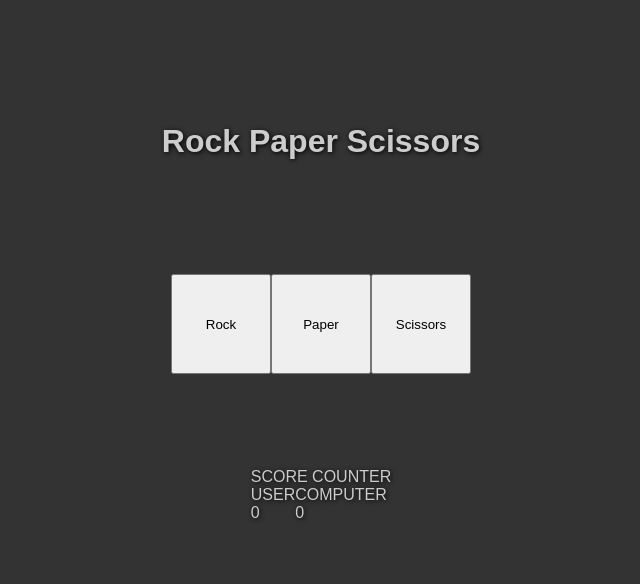
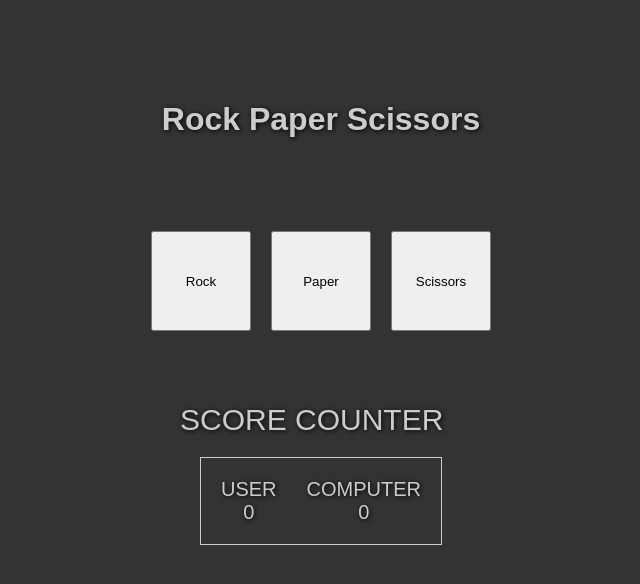
Before and after one commit to calher99/Rock-Paper-Scissors, a plain HTML site: page index.html in a window 1280 px wide. Shown: the whole page, without its empty margins (319-959 px from the left). Drawn offline with Linux system fonts and the light colour scheme.

Commit message:
background and font color and size. Create classes for transition that do not work

```diff
--- a/style.css
+++ b/style.css
@@ -1,5 +1,6 @@
  .game {
     display: flex;
+    gap: 20px;
 }
 
 body{
@@ -21,4 +22,28 @@ body{
   }
   .content{
     display: flex;
+    gap: 30px;
+    align-items: center;
+    justify-content: center;
+    padding: 20px;
+    margin: 20px;
+    border: #CCC solid 1px;
   }
+  .content .box {
+    display:flex;
+    flex-direction: column;
+    align-items: center;
+    font-size: 20px;
+  }
+
+  .score{
+    font-size: 30px;
+  }
+
+  .message {
+    opacity: 1;
+    transition: opacity 0.3s ease-in-out;
+  }
+  .message.fade {
+    opacity: 0;
+  }
```
